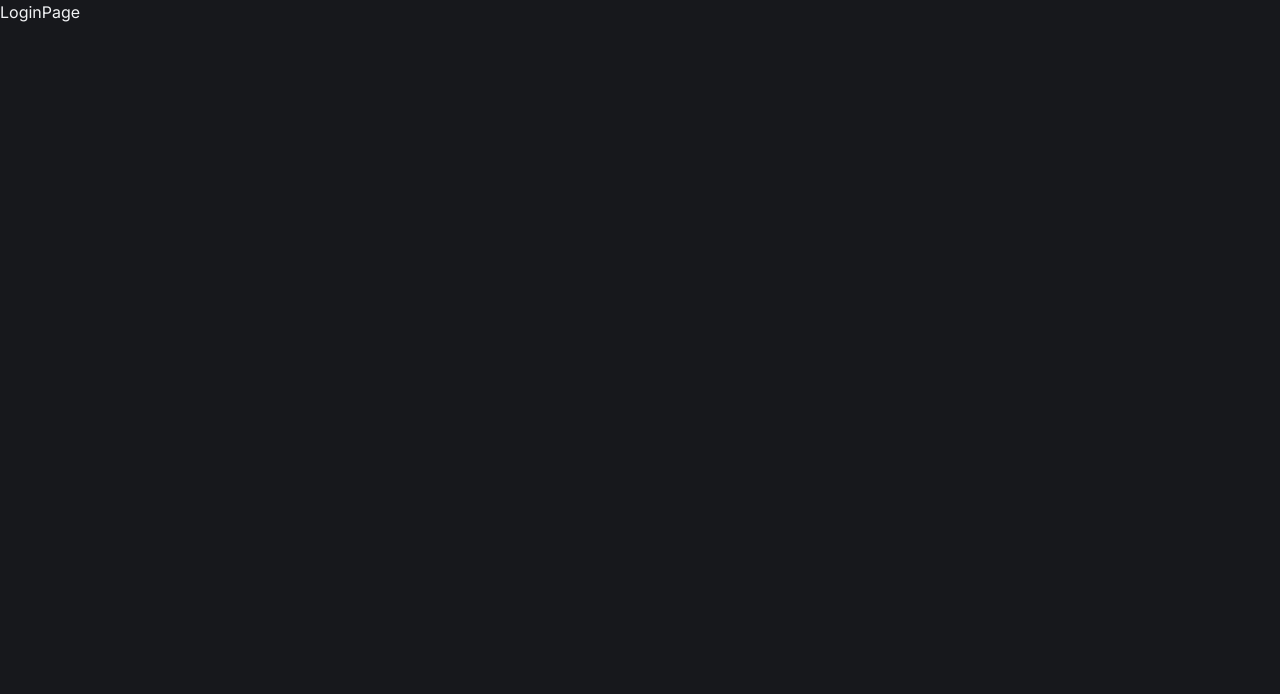
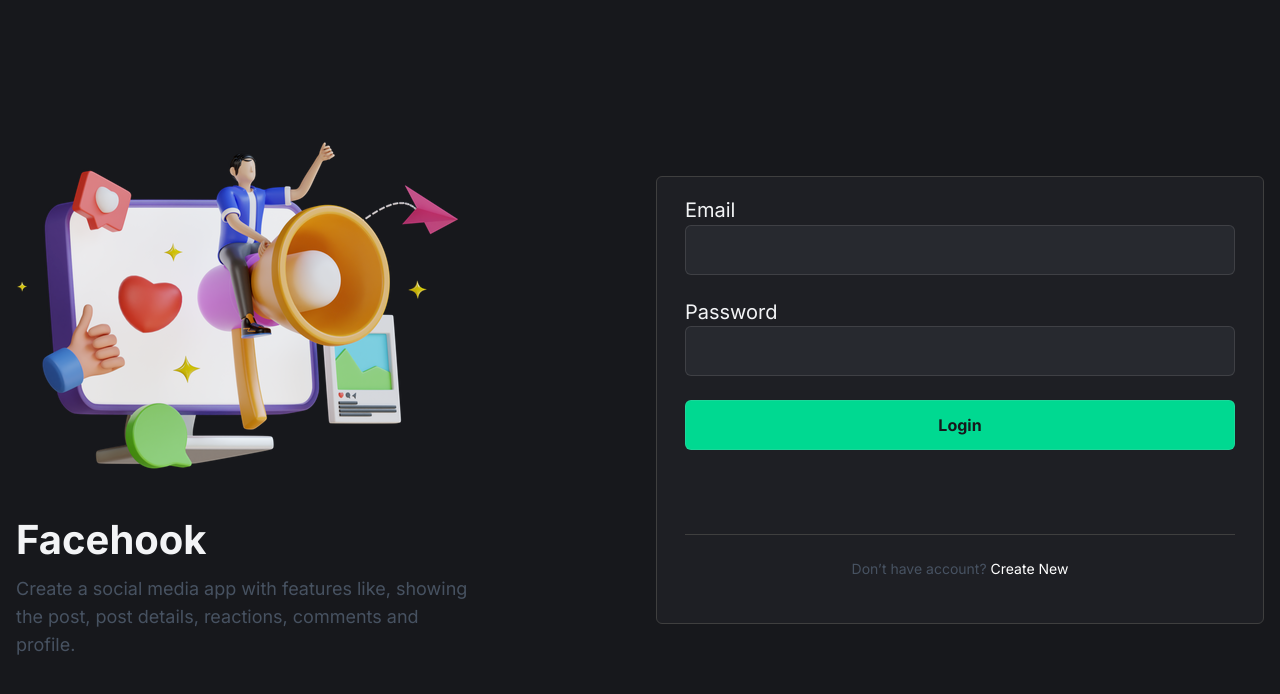
Before and after one commit to Mr-Rafiqul-Islam/facehook-mr.rafiqulthedev, a React (Vite) app: page /login in a window 1280 px wide. Shown: the top 694 px of the page. Built offline with nearby package versions, Linux system fonts and the light colour scheme.

Commit message:
form design done

```diff
--- /dev/null
+++ b/src/components/auth/LoginForm.jsx
@@ -0,0 +1,32 @@
+import React from "react";
+import Field from "../common/Field";
+
+export default function LoginForm() {
+  return (
+    <form className="border-b border-[#3F3F3F] pb-10 lg:pb-[60px]">
+      {/* email */}
+      <Field label="Email">
+        <input className="auth-input" name="email" type="email" id="email" />
+      </Field>
+      {/* password */}
+      <Field label="Password">
+        <input
+          className="auth-input"
+          name="password"
+          type="password"
+          id="password"
+        />
+      </Field>
+
+      {/* Submit */}
+      <Field>
+        <button
+          className="auth-input bg-lwsGreen font-bold text-deepDark transition-all hover:opacity-90 cursor-pointer"
+          type="submit"
+        >
+          Login
+        </button>
+      </Field>
+    </form>
+  );
+}
--- /dev/null
+++ b/src/components/common/Field.jsx
@@ -0,0 +1,25 @@
+import React from "react";
+
+export default function Field({ children, label, htmlFor, error }) {
+  const id = htmlFor || getChildId(children);
+  return (
+    <div className="form-control">
+      {label && (
+        <label className="auth-label" htmlFor={id}>
+          {label}
+        </label>
+      )}
+      {children}
+      {!!error && <div className="text-red-600">{error.message}</div>}
+    </div>
+  );
+}
+
+
+const getChildId = (children) => {
+  const child = React.Children.only(children);
+
+  if ("id" in child.props) {
+    return child.props.id;
+  }
+};
--- a/src/pages/LoginPage.jsx
+++ b/src/pages/LoginPage.jsx
@@ -1,7 +1,48 @@
-import React from 'react'
-
+import React from "react";
+import AuthImage from "../assets/images/auth_illustration.png"
+import LoginForm from "../components/auth/LoginForm";
+import { Link } from "react-router-dom";
 export default function LoginPage() {
   return (
-    <div>LoginPage</div>
-  )
+    <main className="flex min-h-screen items-center justify-center bg-deepDark py-8">
+      <div className="max-w-[1368px] flex-1">
+        <div className="container grid items-center gap-8 lg:grid-cols-2">
+          {/* illustration and title */}
+          <div>
+            <img
+              className="mb-12 max-w-full max-lg:hidden"
+              src={AuthImage}
+              alt="auth_illustration"
+            />
+            <div>
+              <h1 className="mb-3 text-4xl font-bold lg:text-[40px]">
+                Facehook
+              </h1>
+              <p className="max-w-[452px] text-gray-600/95 lg:text-lg">
+                Create a social media app with features like, showing the post,
+                post details, reactions, comments and profile.
+              </p>
+            </div>
+          </div>
+          {/* illustration and title ends */}
+          {/* login form */}
+          <div className="card">
+            <LoginForm/>
+            <div className="py-4 lg:py-6">
+              <p className="text-center text-xs text-gray-600/95 lg:text-sm">
+                Don’t have account?{" "}
+                <Link
+                  className="text-white transition-all hover:text-lwsGreen hover:underline"
+                  to="/register"
+                >
+                  Create New
+                </Link>
+              </p>
+            </div>
+          </div>
+          {/* login form ends */}
+        </div>
+      </div>
+    </main>
+  );
 }
```
